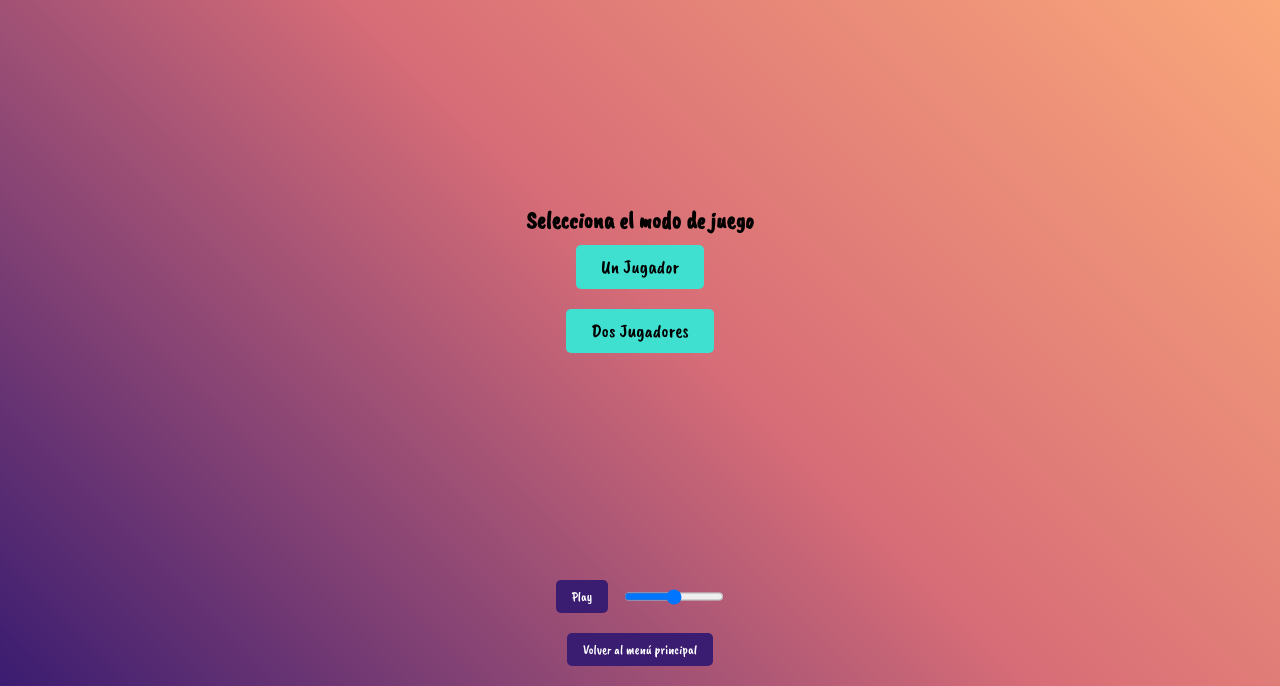
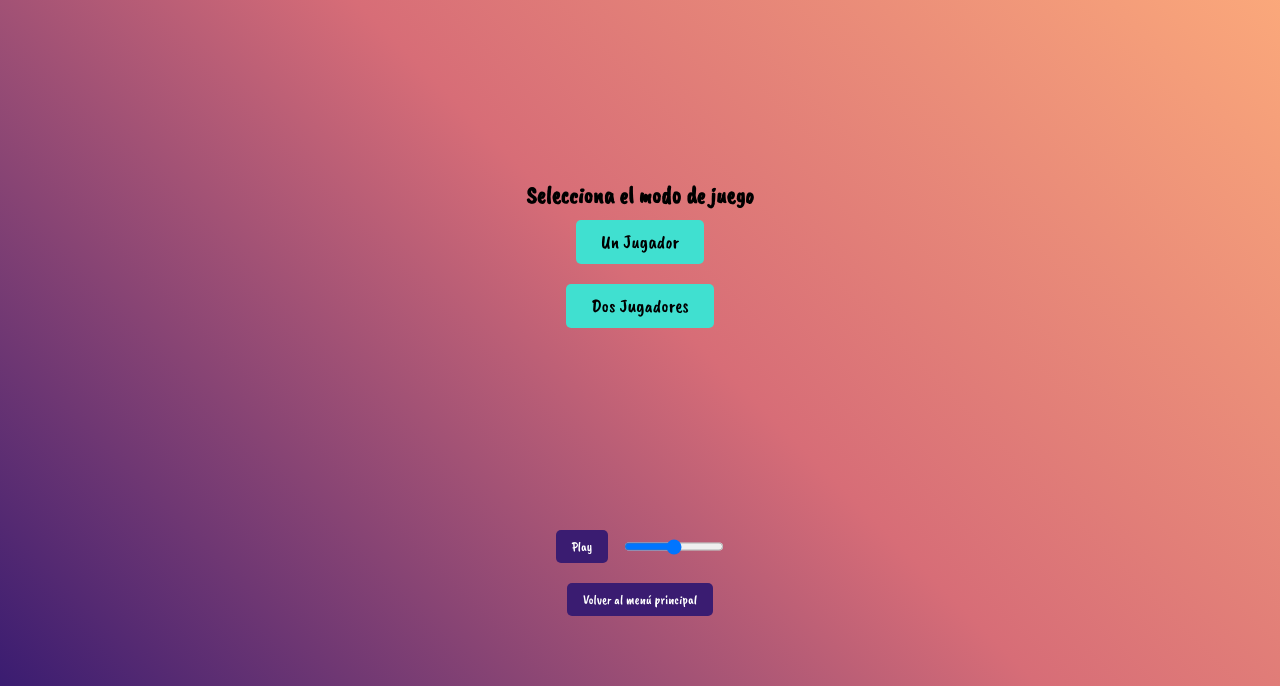
Before and after one commit to FRANCISCOJESUS1980/proyecto5, a website built with Vite: page index.html in a window 1280 px wide. Shown: the part 114-800 px from the top of the page. Built offline with nearby package versions, Linux system fonts and the light colour scheme.

Commit message:
feat cambiando estilos

```diff
--- a/public/assets/componentes/tresEnRaya/btnvoverMenuPrin.scss
+++ b/public/assets/componentes/tresEnRaya/btnvoverMenuPrin.scss
@@ -6,7 +6,7 @@
   color: white;
   cursor: pointer;
   transition: background-color 0.3s;
-  margin-bottom: 20px;
+  margin-bottom: 70px;
 }
 
 #backToMenuBtn:hover {
```
